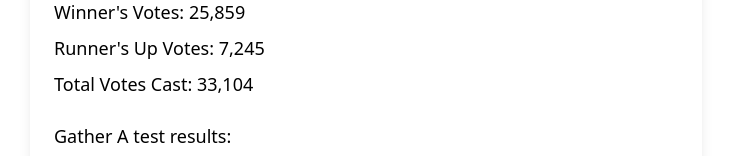
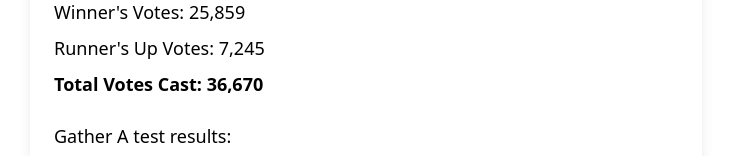
Before and after one commit to dsernst/simulate-corrupted-election, a Next.js app: page / in a window 1280 px wide. Both pictures are taken after a click on the button "Simulate new Election". Shown: the part 221-377 px from the top of the page, without its empty margins (274-1005 px from the left). Built offline with nearby package versions, Linux system fonts and the light colour scheme.

Commit message:
Add some rand Other votes to Total Cast

```diff
--- a/app/page.tsx
+++ b/app/page.tsx
@@ -9,6 +9,7 @@ export default function Home() {
   const [simulationResults, setSimulationResults] = useState({
     winnerVotes: 0,
     runnerUpVotes: 0,
+    otherVotes: 0,
     totalVotes: 0,
   })
   const [testResults, setTestResults] = useState({
@@ -21,11 +22,13 @@ export default function Home() {
     // For now, just generate random numbers for demonstration
     const winnerVotes = Math.floor(Math.random() * 1000000)
     const runnerUpVotes = Math.floor(Math.random() * winnerVotes)
-    const totalVotes = winnerVotes + runnerUpVotes
+    const otherVotes = Math.floor(Math.random() * (winnerVotes * 0.2)) // Other votes up to 20% of winner's votes
+    const totalVotes = winnerVotes + runnerUpVotes + otherVotes
 
     setSimulationResults({
       winnerVotes,
       runnerUpVotes,
+      otherVotes,
       totalVotes,
     })
     setShowSimulation(true)
@@ -69,7 +72,7 @@ export default function Home() {
               Runner&apos;s Up Votes:{' '}
               {simulationResults.runnerUpVotes.toLocaleString()}
             </p>
-            <p className="text-lg">
+            <p className="text-lg font-semibold">
               Total Votes Cast: {simulationResults.totalVotes.toLocaleString()}
             </p>
           </div>
```
